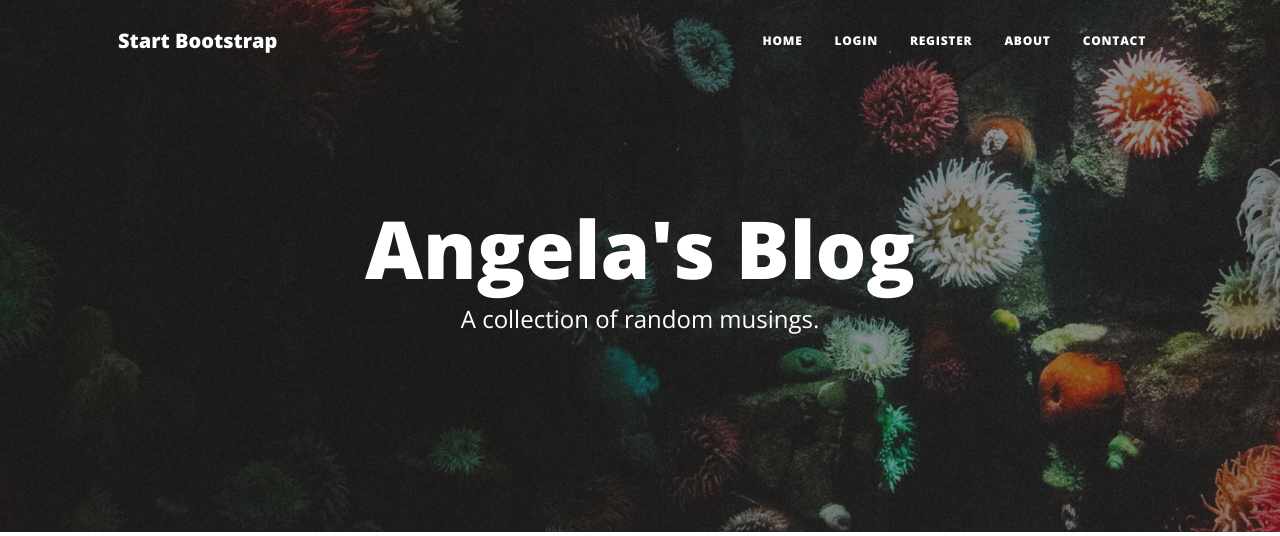
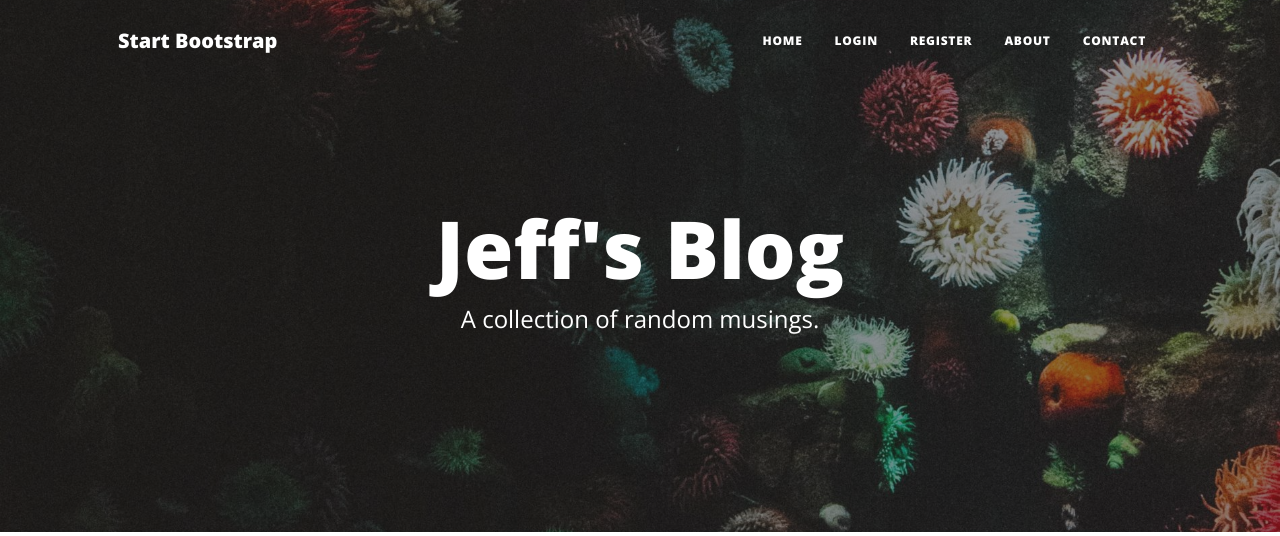
Before and after one commit to kaungkhantlin-web/Blog-Project, a Flask app: page / in a window 1280 px wide. Shown: the top 536 px of the page. Run offline with Flask 3, Linux system fonts and the light colour scheme; data that the repository does not hold is empty; some libraries are stand-ins or nearby versions.

Commit message:
use env variables for smtplib mail and pass_key and fix header and index.

```diff
--- a/main.py
+++ b/main.py
@@ -1,6 +1,4 @@
 from datetime import date
-
-import dotenv
 from flask import Flask, abort, render_template, redirect, url_for, flash, request
 from flask_bootstrap import Bootstrap5
 from flask_ckeditor import CKEditor
@@ -15,7 +13,7 @@ from forms import CreatePostForm, RegisterForm, LoginForm, CommentForm
 from dotenv import load_dotenv
 import os
 # Optional: add contact me email functionality (Day 60)
-# import smtplib
+import smtplib
 
 
 '''
@@ -283,24 +281,24 @@ def contact():
 # DON'T put your email and password here directly! The code will be visible when you upload to Github.
 # Use environment variables instead (Day 35)
 
-# MAIL_ADDRESS = os.environ.get("EMAIL_KEY")
-# MAIL_APP_PW = os.environ.get("PASSWORD_KEY")
+MAIL_ADDRESS = os.environ.get("EMAIL_KEY")
+MAIL_APP_PW = os.environ.get("PASSWORD_KEY")
 
-# @app.route("/contact", methods=["GET", "POST"])
-# def contact():
-#     if request.method == "POST":
-#         data = request.form
-#         send_email(data["name"], data["email"], data["phone"], data["message"])
-#         return render_template("contact.html", msg_sent=True)
-#     return render_template("contact.html", msg_sent=False)
-#
-#
-# def send_email(name, email, phone, message):
-#     email_message = f"Subject:New Message\n\nName: {name}\nEmail: {email}\nPhone: {phone}\nMessage:{message}"
-#     with smtplib.SMTP("smtp.gmail.com") as connection:
-#         connection.starttls()
-#         connection.login(MAIL_ADDRESS, MAIL_APP_PW)
-#         connection.sendmail(MAIL_ADDRESS, MAIL_APP_PW, email_message)
+@app.route("/contact", methods=["GET", "POST"])
+def contact():
+    if request.method == "POST":
+        data = request.form
+        send_email(data["name"], data["email"], data["phone"], data["message"])
+        return render_template("contact.html", msg_sent=True)
+    return render_template("contact.html", msg_sent=False)
+
+
+def send_email(name, email, phone, message):
+    email_message = f"Subject:New Message\n\nName: {name}\nEmail: {email}\nPhone: {phone}\nMessage:{message}"
+    with smtplib.SMTP("smtp.gmail.com") as connection:
+        connection.starttls()
+        connection.login(MAIL_ADDRESS, MAIL_APP_PW)
+        connection.sendmail(MAIL_ADDRESS, MAIL_APP_PW, email_message)
 
 
 if __name__ == "__main__":
--- a/templates/header.html
+++ b/templates/header.html
@@ -8,7 +8,7 @@
     />
     <meta name="description" content="" />
     <meta name="author" content="" />
-    <title>Angela's Blog</title>
+    <title>Jeff's Blog</title>
     {% block styles %}
     <!-- Load Bootstrap-Flask CSS here -->
     {{ bootstrap.load_css() }}
--- a/templates/index.html
+++ b/templates/index.html
@@ -9,7 +9,7 @@
     <div class="row gx-4 gx-lg-5 justify-content-center">
       <div class="col-md-10 col-lg-8 col-xl-7">
         <div class="site-heading">
-          <h1>Angela's Blog</h1>
+          <h1>Jeff's Blog</h1>
           <span class="subheading">A collection of random musings.</span>
         </div>
       </div>
```
